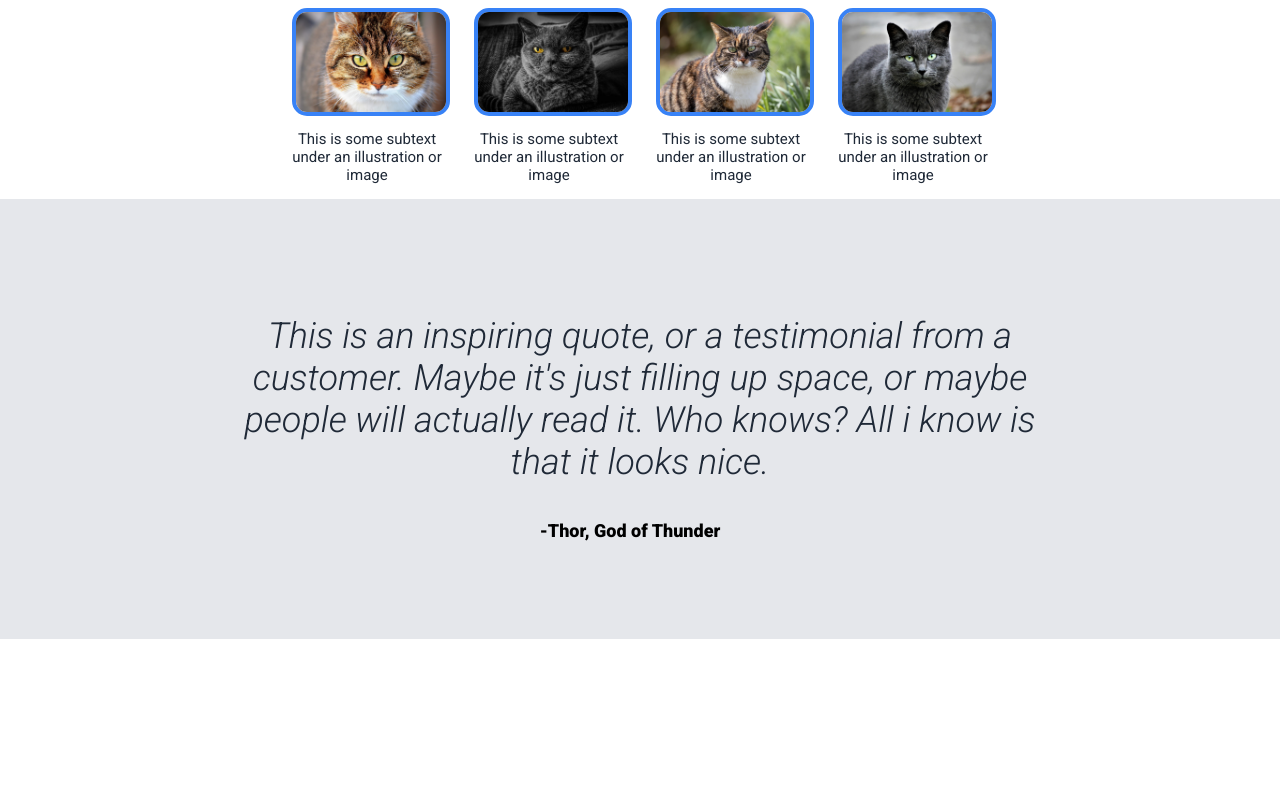
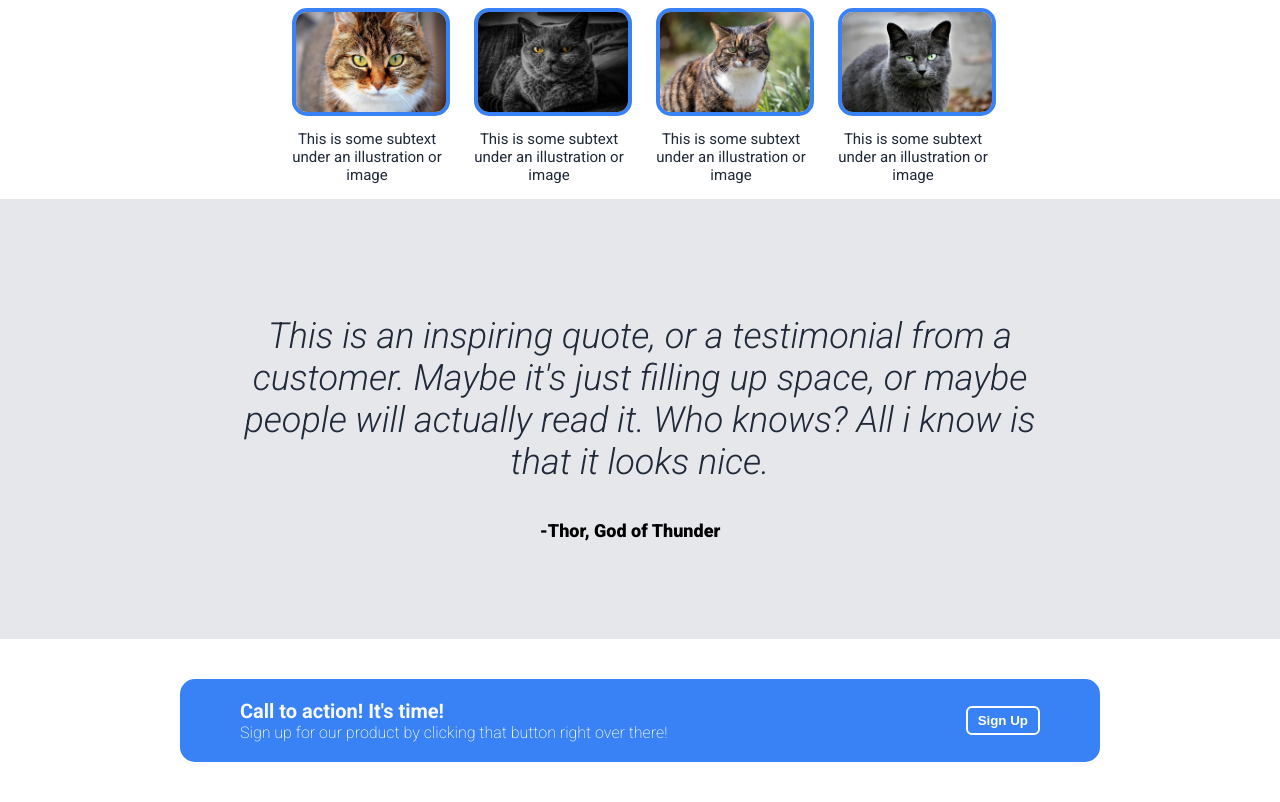
Before and after one commit to Matt-washere/sample-site, a plain HTML site: page index.html in a window 1280 px wide. Shown: the part 630-1432 px from the top of the page. Before the commit the page ends 1269 px from the top, so only its background shows below. Drawn offline with Linux system fonts and the light colour scheme.

Commit message:
added call to action section and styling.

```diff
--- a/index.html
+++ b/index.html
@@ -64,7 +64,15 @@
     </div>
 </div>
 
-
+<div class="call-to-action">
+    <div class="cta-container">
+        <div class="cta-text">
+            <h3>Call to action! It's time!</h3>
+            <p>Sign up for our product by clicking that button right over there!</p>
+        </div>
+        <button class="cta-button">Sign Up</button>
+    </div>
+</div>
 
 
 
--- a/style.css
+++ b/style.css
@@ -155,3 +155,59 @@ ul a:hover {
     position: absolute;
     margin-right: 20px;
 }
+
+/* call to action styling */
+
+.call-to-action {
+    padding: 40px;
+    display: flex;
+    justify-content: center;
+}
+
+.cta-container {
+    background-color: #3882F6;
+    border-radius: 15px;
+    padding: 20px 60px;
+    display: flex;
+    align-items: center;
+    gap: 2px;
+    max-width: 800px;
+    width: 100%;
+    justify-content: space-between;
+}
+
+.cta-text {
+    color: #F9FAF8;
+
+}
+
+.cta-text h3 {
+    margin: 0;
+    font-size: 20px;
+}
+
+.cta-text p {
+    margin: 0;
+    font-size: 16px;
+    font-weight: 200;
+}
+
+.cta-button {
+    background-color: #3882F6;
+    border: 2px solid white;
+    color: white;
+    border-radius: 6px;
+    box-sizing: border-box;
+    padding: 5px 10px;
+    font-weight: bold;
+    cursor: pointer;
+    white-space: nowrap;
+    justify-content: flex-end;
+}
+
+.cta-button:hover {
+    background-color: #0069d9;
+    border-color: white;
+}
+
+/* header styling */
```
